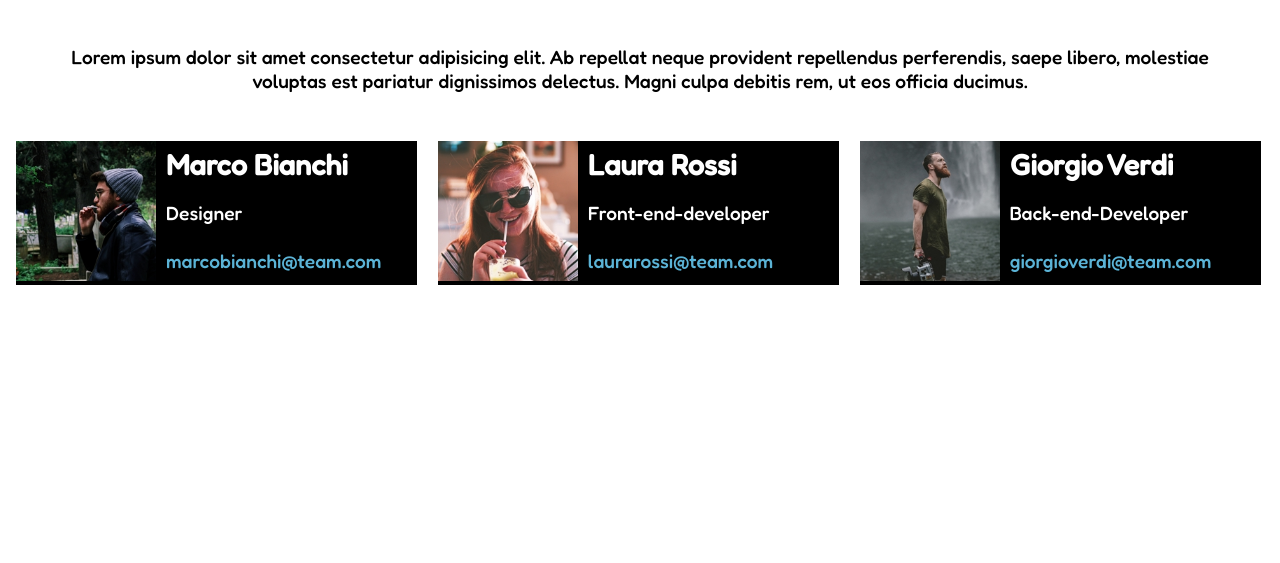
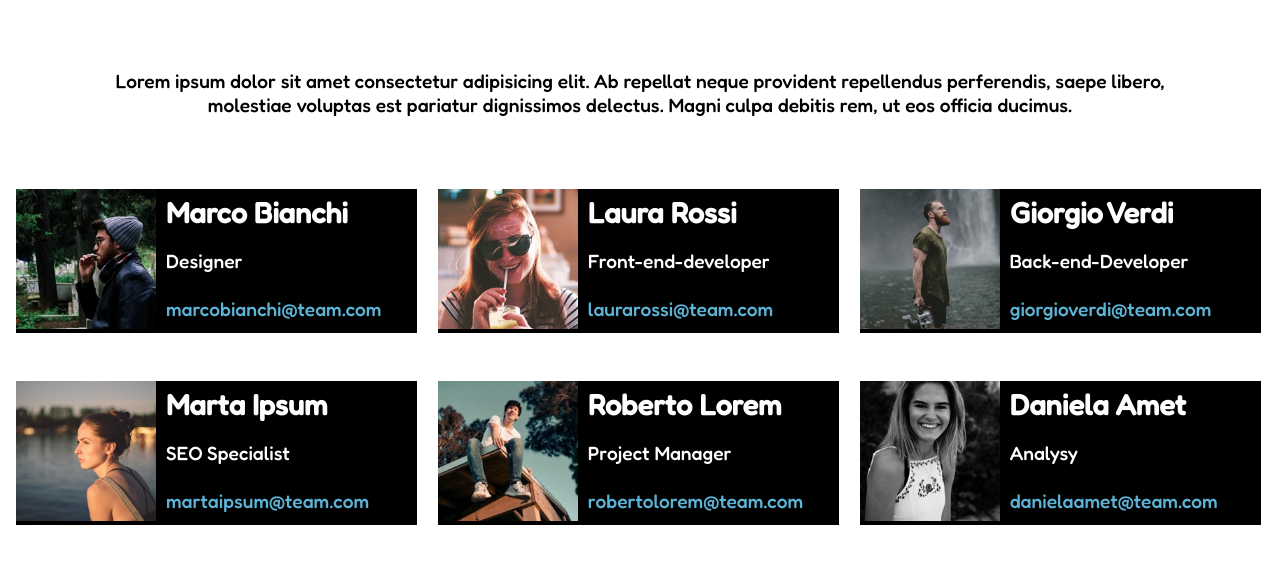
Before and after one commit to Deltafortal/html-css-float-cards, a plain HTML site: page index.html in a window 1280 px wide. Shown: the part 93-656 px from the top of the page. Drawn offline with Linux system fonts and the light colour scheme; a web font is replaced by a local one.

Commit message:
Added second row

```diff
--- a/css/style.css
+++ b/css/style.css
@@ -46,7 +46,7 @@ h1 {
 }
 
 p {
-    margin: 3rem;
+    margin: 4.5rem;
 }
 
 
@@ -76,3 +76,7 @@ a {
     text-decoration: none;
     color: var(--link-color);
 }
+
+.row {
+    margin-bottom: 3rem;
+}
--- a/index.html
+++ b/index.html
@@ -25,6 +25,8 @@
         </header>
 
         <main>
+
+            <!-- First Row -->
             <div class="row">
 
                 <div class="card clearfix">
@@ -47,7 +49,31 @@
                     <div>Back-end-Developer</div>
                     <a href="#">giorgioverdi@team.com</a>
                 </div>
+            </div>
 
+                <!-- Second Row-->
+            <div class="row">
+
+                <div class="card clearfix">
+                        <img src="img/female2.png" alt="Marta Ipsum">
+                        <h2>Marta Ipsum</h2>
+                        <div>SEO Specialist</div>
+                        <a href="#">martaipsum@team.com</a>
+                </div>
+
+                <div class="card clearfix">
+                        <img src="img/male3.png" alt="Roberto Lorem">
+                        <h2>Roberto Lorem</h2>
+                        <div>Project Manager</div>
+                        <a href="#">robertolorem@team.com</a>
+                </div>
+
+                <div class="card clearfix">
+                        <img src="img/female3.png" alt="Daniela Amet">
+                        <h2>Daniela Amet</h2>
+                        <div>Analysy</div>
+                        <a href="#">danielaamet@team.com</a>
+                </div>
 
             </div>
         </main>
```
